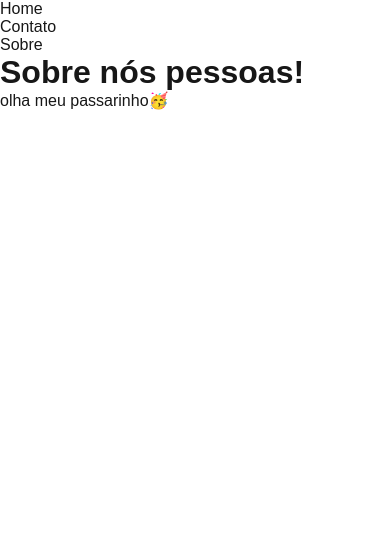
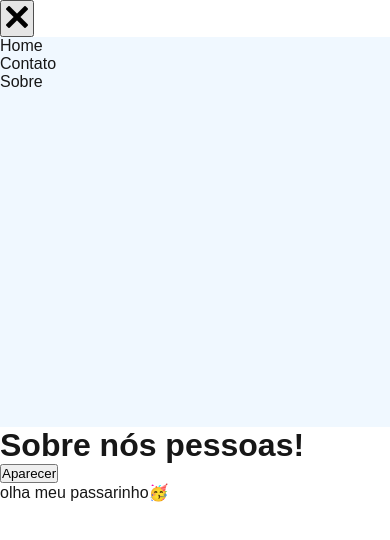
Before and after one commit to eloamachadomartines1/projeto-react, a Next.js app: page /sobre in a window 390 px wide. Shown: the top 540 px of the page. Built offline with nearby package versions, Linux system fonts and the light colour scheme.

Commit message:
coisas infinitas que nao entendi

```diff
--- a/src/app/sobre/page.js
+++ b/src/app/sobre/page.js
@@ -1,9 +1,25 @@
+'use client';
+import { useState } from 'react'
 import styles from './page.module.css'
 
 export default function Sobre(){
+
+//declarar um estado booleano inicializado com true 'show'
+    const [show, setshow] = useState(false)
     return(
         <main>
             <h1>Sobre nós pessoas!</h1>
+
+
+            <button type='button' onClick={() => setshow(!show)}>{show ? 'Esconder': 'Aparecer'}</button>
+
+            { show &&
+            <div>
+                <h2>Estudos</h2>
+                <p>Formação técnica em andamento no ifro</p>
+            </div>
+            }
+
         </main>
     )
 }
--- a/src/components/Header/Header.module.css
+++ b/src/components/Header/Header.module.css
@@ -1,3 +1,10 @@
 .header{
     background-color: aliceblue;
 }
+
+@media screen and (max-width:600px){
+    .header{
+        width: 100vw;
+        height: 100vw;
+    }
+}
--- a/src/components/Header/index.js
+++ b/src/components/Header/index.js
@@ -1,9 +1,17 @@
+'use client'
 import Link from 'next/link'
 import styles from './Header.module.css'
+import Image from 'next/image'
+import { useState } from 'react'
 
 export default function Header(){
+    const [menu, setMenu] = useState('/icons/close.png')
     return(
-        <header>
+        <div className={styles.divHeader}>
+            <button>
+                <Image src={menu} width={30} height={30} alt='menu'/>
+            </button>
+        <header className={styles.header}>
             <nav>
                 <ul>
                     <li><Link href='/'>Home</Link></li>
@@ -12,5 +20,6 @@ export default function Header(){
                 </ul>
             </nav>
         </header>
+        </div>
     )
 }
```
Also changed, not shown: public/icons/close.png (added), public/icons/open.png (added).
